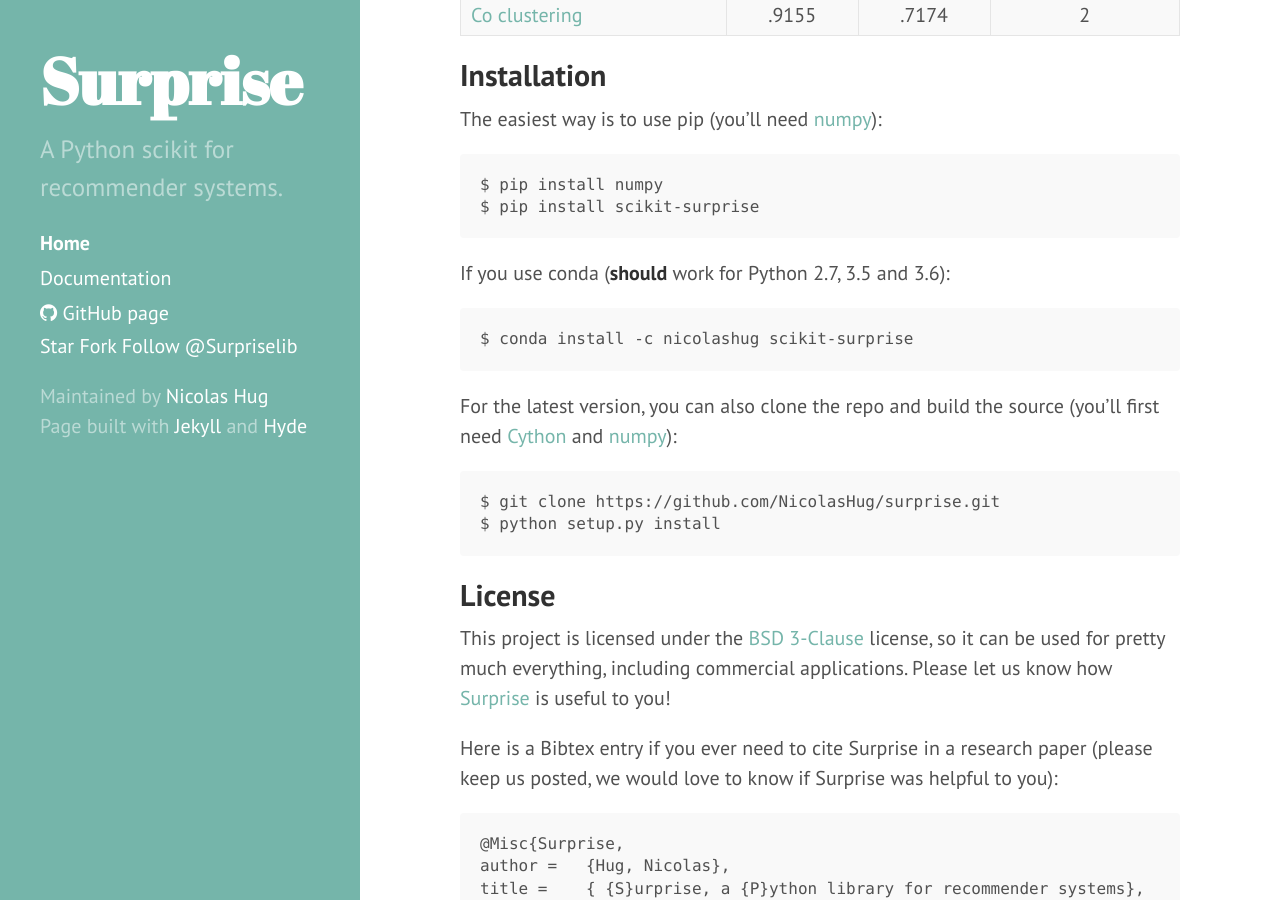
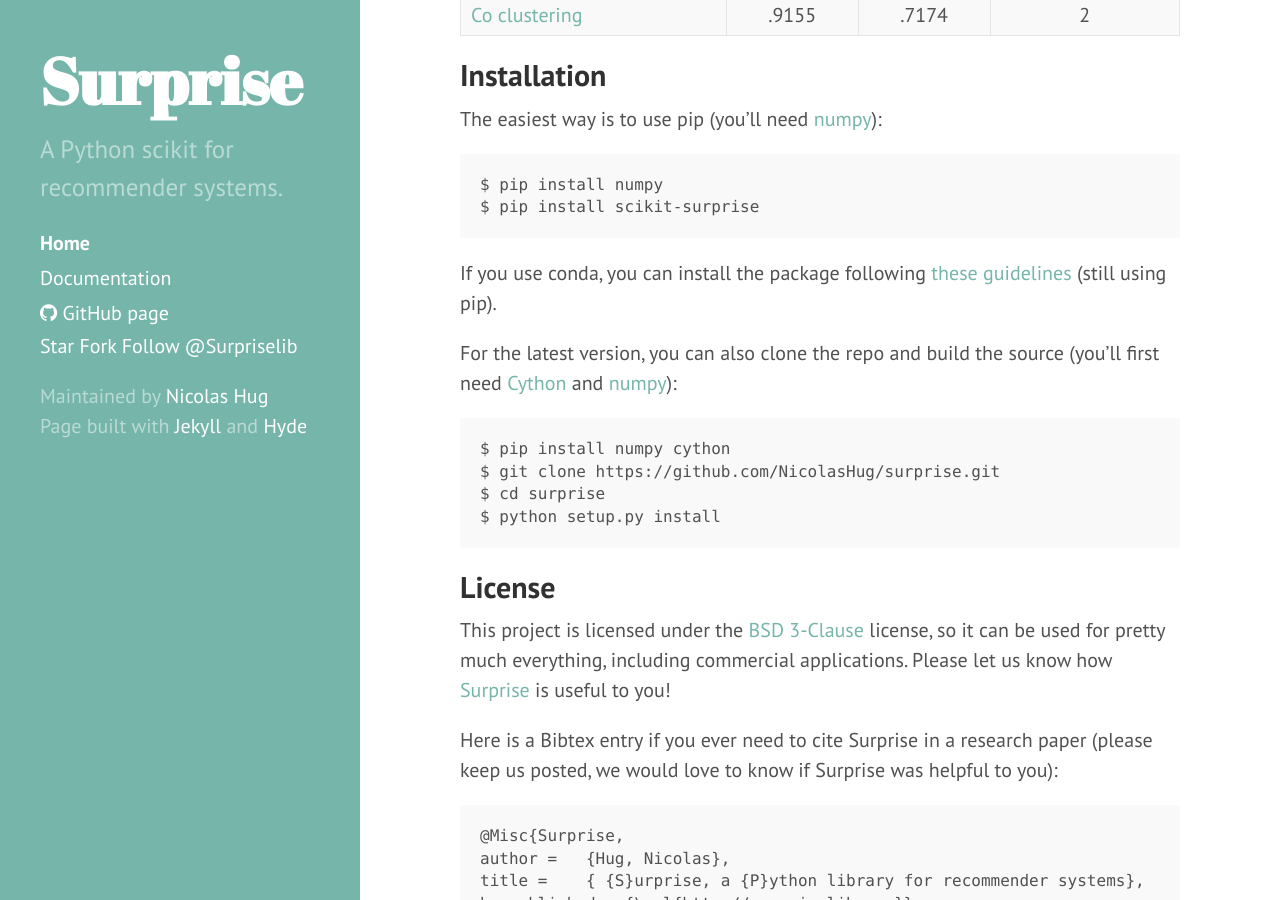
Before and after one commit to NicolasHug/Surprise, a Jekyll site: the page built from index.md, in a window 1280 px wide and 900 px high, scrolled down 2702 px. Built offline with Jekyll 4.4.1, drawn with Linux system fonts in a browser that asks for light colours; comment, search, counter and statistics services are not loaded.

Commit message:
update index.md

```diff
--- a/index.md
+++ b/index.md
@@ -147,15 +147,17 @@
     $ pip install numpy
     $ pip install scikit-surprise
 
-If you use conda (**should** work for Python 2.7, 3.5 and 3.6):
-
-    $ conda install -c nicolashug scikit-surprise
+If you use conda, you can install the package following [these
+guidelines](https://conda.io/docs/user-guide/getting-started.html#installing-a-package-with-pip)
+(still using pip).
 
 For the latest version, you can also clone the repo and build the source
 (you'll first need [Cython](http://cython.org/) and
 [numpy](http://www.numpy.org/)):
 
+    $ pip install numpy cython
     $ git clone https://github.com/NicolasHug/surprise.git
+    $ cd surprise
     $ python setup.py install
 
 License
```
